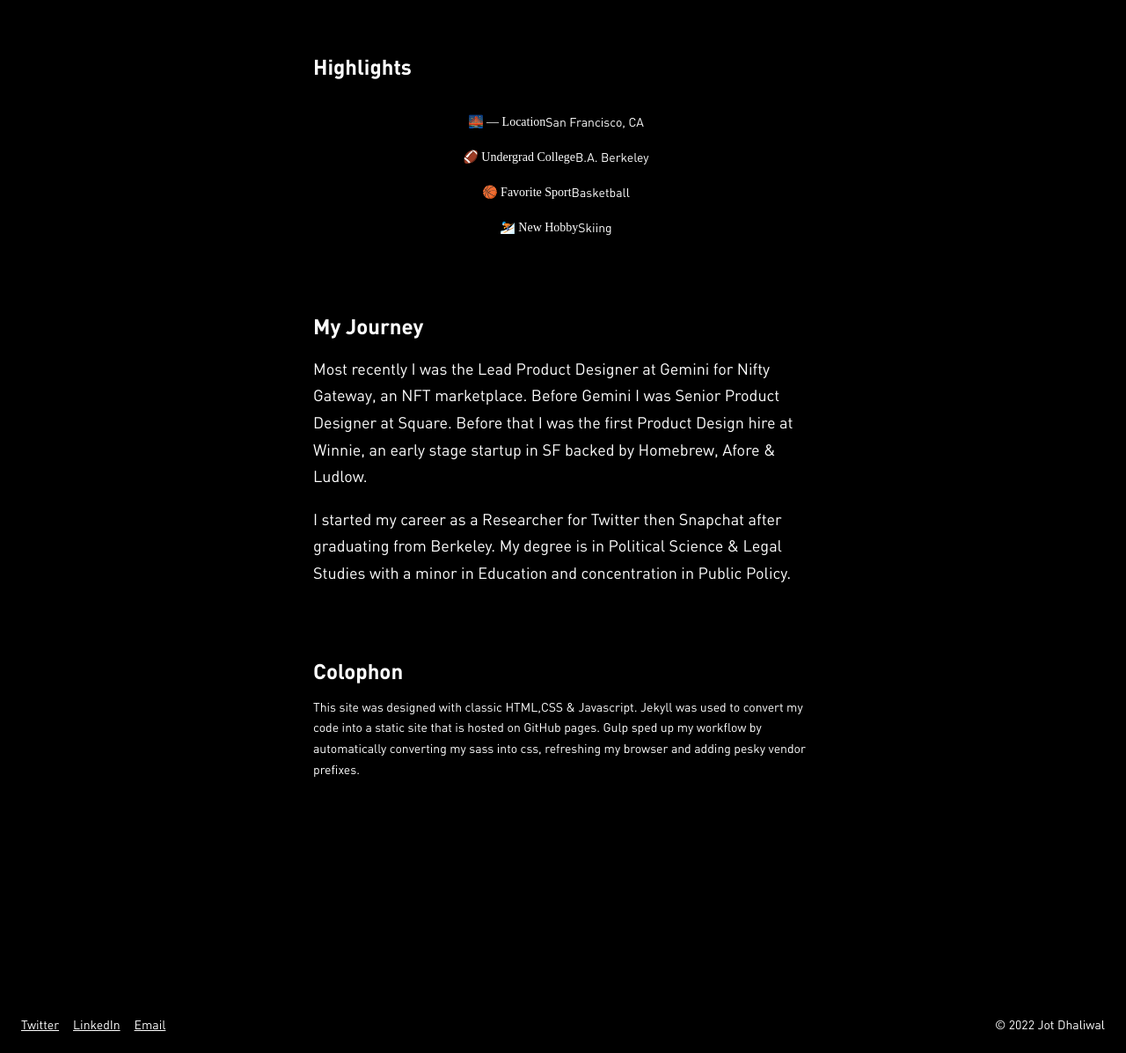
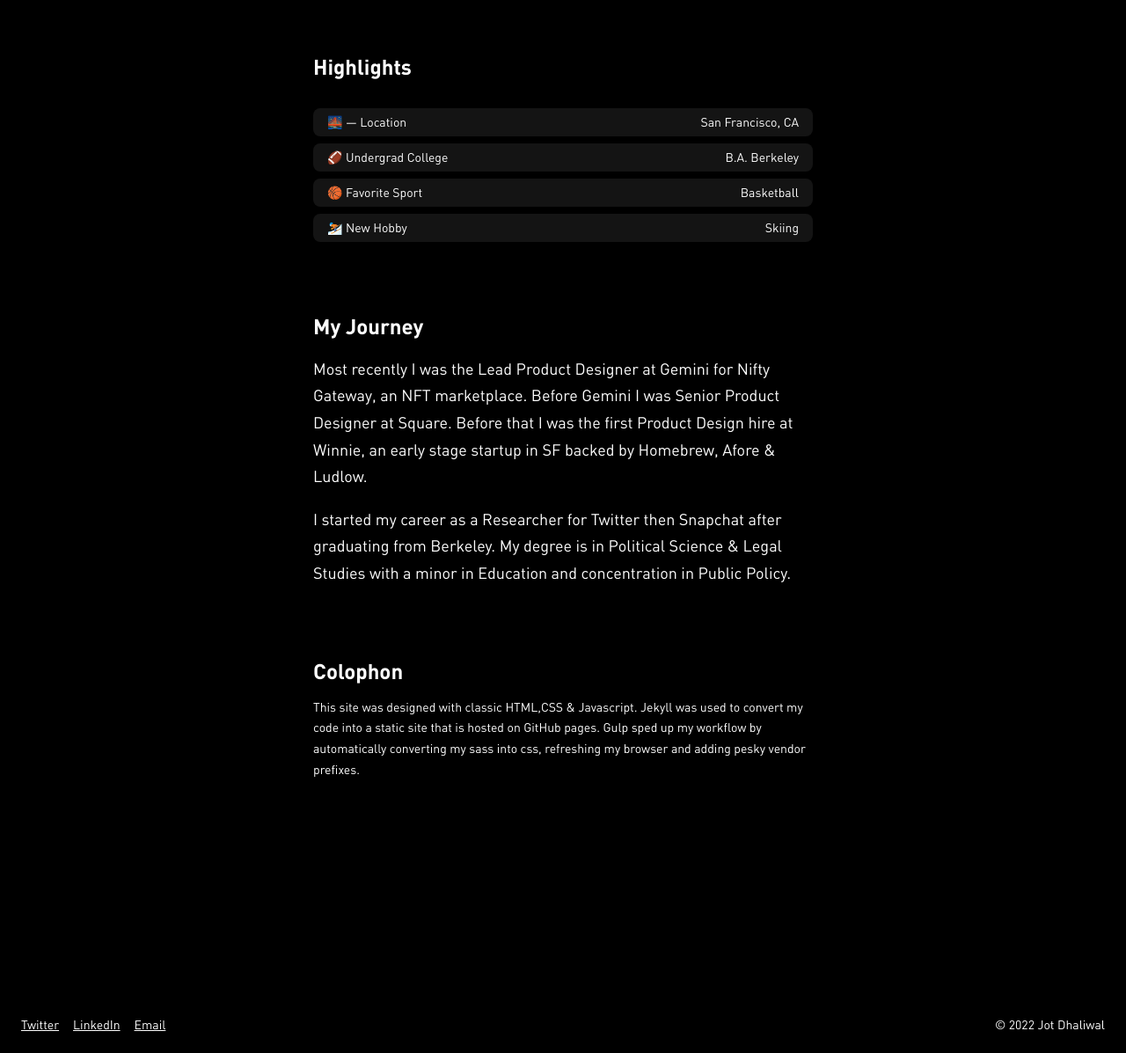
Before and after one commit to jotd/jotd-portfolio, a Jekyll site: the page about/index.html, which Jekyll copies as it is, in a window 1280 px wide and 1400 px high, scrolled down 597 px. Shown: the part 203-1400 px from the top of the window at 88% size. Built offline with Jekyll 4.4.1, drawn with Linux system fonts in a browser that asks for light colours.

Commit message:
Update styles.css

```diff
--- a/css/styles.css
+++ b/css/styles.css
@@ -17,7 +17,7 @@
   src: url("/css/fonts/din_regular-webfont.woff") format("woff"); }
 
 /* Greys */
-.card-gemini, .card-square, .menu, hr, .work-container, .tag, .text-container .text-container-2 {
+.card-gemini, .card-square, .menu, hr, .work-container, .tag, .text-container {
   background-color: #141414;
 }
 /* Text Styles */
@@ -695,7 +695,7 @@
   justify-content: center;
   align-items: center;
   max-width: 375px;
-  margin: 0 auto; }
+  margin: 0 auto;
 }
   .text-block-left {
     display: -webkit-box;
```
